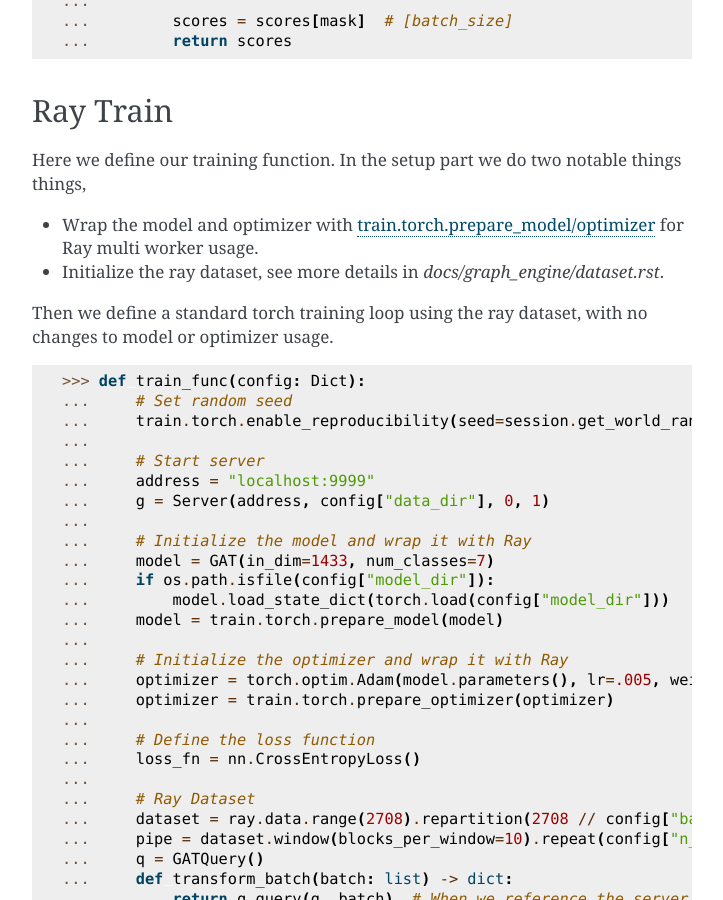
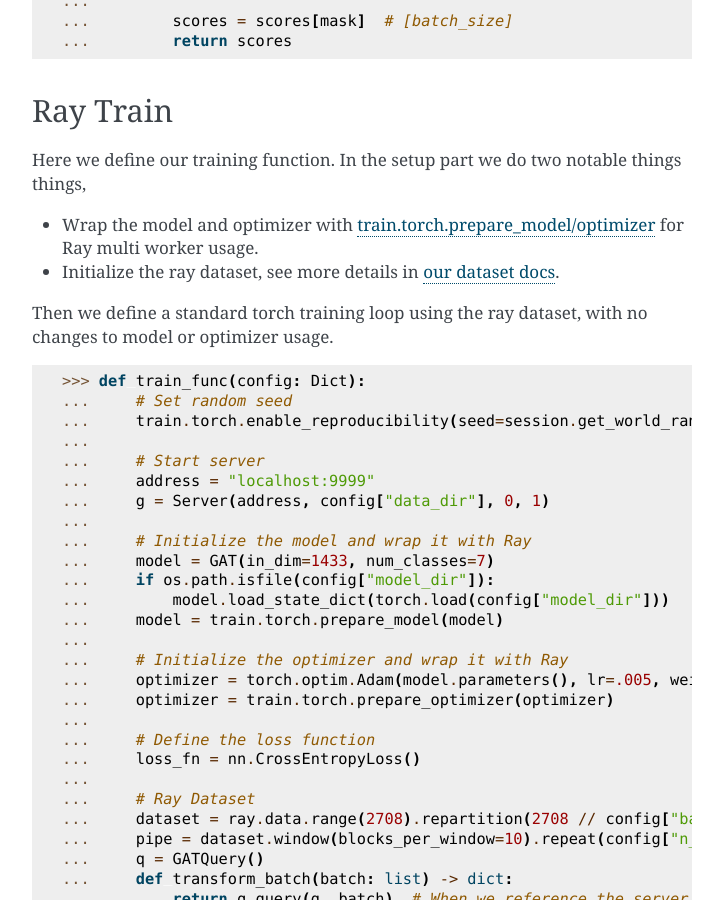
Before and after one commit to microsoft/DeepGNN, a Sphinx documentation site: the page built from docs/torch/ray_usage_advanced.rst, in a window 1280 px wide and 900 px high, scrolled down 2744 px. Shown: the whole window, without its empty margins (388-1111 px from the left). Built offline with Sphinx 7.4.7, drawn with Linux system fonts in a browser that asks for light colours.

Commit message:
Update links.

```diff
--- a/docs/torch/ray_usage_advanced.rst
+++ b/docs/torch/ray_usage_advanced.rst
@@ -3,7 +3,7 @@
 ***********************************************
 
 In this guide we build on top of the Ray Usage example this time including Ray Data usage.
-The following code block is from `node_class example <https://github.com/microsoft/DeepGNN/blob/main/docs/torch/node_class.rst>`_, see this example for more details.
+The following code block is from `node_class example </torch/node_class.html>`_, see this example for more details.
 
 Cora Dataset
 ============
@@ -147,7 +147,7 @@
 
 * Wrap the model and optimizer with `train.torch.prepare_model/optimizer <https://docs.ray.io/en/latest/train/api.html#ray.train.torch.TorchTrainer>`_ for Ray multi worker usage.
 
-* Initialize the ray dataset, see more details in `docs/graph_engine/dataset.rst`.
+* Initialize the ray dataset, see more details in `our dataset docs </graph_engine/dataset.rst>`_.
 
 Then we define a standard torch training loop using the ray dataset, with no changes to model or optimizer usage.
 
```
